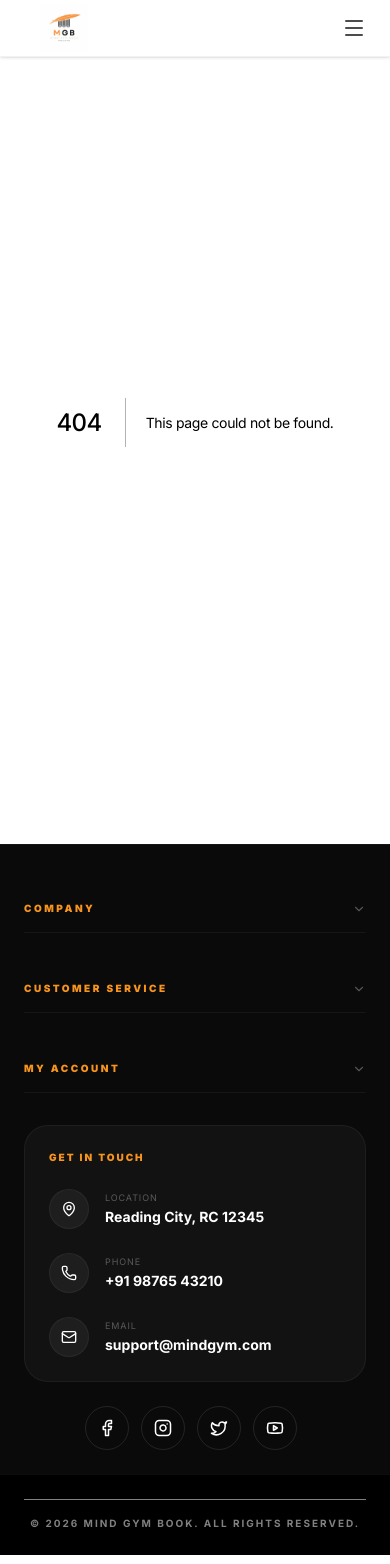
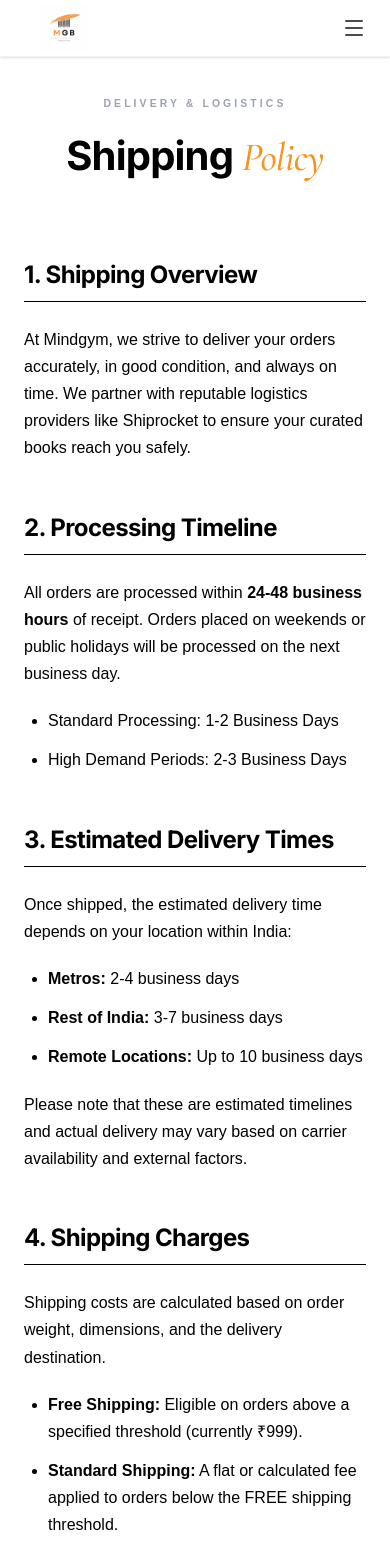
Before and after one commit to CodeQlik/Mind_gym_book_client, a Next.js app: page /shipping-policy in a window 390 px wide. Before the commit this address had no page. Shown: the top 1564 px of the page. Built offline with nearby package versions, Linux system fonts and the light colour scheme.

Commit message:
feat: add a responsive footer component and new shipping policy and terms & conditions pages.

```diff
--- /dev/null
+++ b/src/app/shipping-policy/page.js
@@ -0,0 +1,157 @@
+"use client";
+import React from "react";
+
+export default function ShippingPolicy() {
+    return (
+        <div className="bg-white min-h-screen font-['Outfit',sans-serif] text-black">
+            <style jsx>{`
+                @import url('https://fonts.googleapis.com/css2?family=Cormorant+Garamond:ital,wght@0,300;0,400;0,500;0,600;0,700;1,300;1,400;1,500;1,600;1,700&display=swap');
+
+                .serif-font {
+                    font-family: 'Cormorant Garamond', serif;
+                }
+                .policy-container {
+                    max-width: 900px;
+                    margin: 0 auto;
+                    padding: 6rem 1.5rem 5rem 1.5rem;
+                }
+                .header-area {
+                    text-align: center;
+                    margin-bottom: 5rem;
+                }
+                .policy-subtitle {
+                    font-size: 0.65rem;
+                    font-weight: 900;
+                    letter-spacing: 0.3em;
+                    color: #9CA3AF;
+                    text-transform: uppercase;
+                    display: block;
+                    margin-bottom: 1.5rem;
+                }
+                .policy-title {
+                    font-size: clamp(2.5rem, 6vw, 4.5rem);
+                    font-weight: 700;
+                    color: #000;
+                    line-height: 1;
+                    letter-spacing: -0.02em;
+                }
+                .policy-section {
+                    margin-bottom: 3rem;
+                }
+                .policy-section h2 {
+                    font-size: 1.5rem;
+                    font-weight: 700;
+                    margin-bottom: 1.5rem;
+                    padding-bottom: 0.5rem;
+                    border-bottom: 1px solid #000;
+                    color: #000;
+                }
+                .policy-section h3 {
+                    font-size: 1.1rem;
+                    font-weight: 700;
+                    margin-top: 1.5rem;
+                    margin-bottom: 0.75rem;
+                    color: #000;
+                }
+                .policy-section p {
+                    font-size: 1rem;
+                    line-height: 1.7;
+                    margin-bottom: 1.25rem;
+                    color: #000;
+                }
+                .policy-section ul {
+                    list-style-type: disc;
+                    padding-left: 1.5rem;
+                    margin-bottom: 1.25rem;
+                }
+                .policy-section li {
+                    font-size: 1rem;
+                    line-height: 1.7;
+                    margin-bottom: 0.75rem;
+                    color: #000;
+                }
+            `}</style>
+
+            <main className="policy-container">
+                <div className="header-area">
+                    <span className="policy-subtitle">Delivery & Logistics</span>
+                    <h1 className="policy-title">
+                        Shipping <span className="text-[#F7941E] italic serif-font font-medium">Policy</span>
+                    </h1>
+                </div>
+
+                <div className="policy-section">
+                    <h2>1. Shipping Overview</h2>
+                    <p>
+                        At Mindgym, we strive to deliver your orders accurately, in good condition, and always on time. We partner with reputable logistics providers like Shiprocket to ensure your curated books reach you safely.
+                    </p>
+                </div>
+
+                <div className="policy-section">
+                    <h2>2. Processing Timeline</h2>
+                    <p>
+                        All orders are processed within <strong>24-48 business hours</strong> of receipt. Orders placed on weekends or public holidays will be processed on the next business day.
+                    </p>
+                    <ul>
+                        <li>Standard Processing: 1-2 Business Days</li>
+                        <li>High Demand Periods: 2-3 Business Days</li>
+                    </ul>
+                </div>
+
+                <div className="policy-section">
+                    <h2>3. Estimated Delivery Times</h2>
+                    <p>
+                        Once shipped, the estimated delivery time depends on your location within India:
+                    </p>
+                    <ul>
+                        <li><strong>Metros:</strong> 2-4 business days</li>
+                        <li><strong>Rest of India:</strong> 3-7 business days</li>
+                        <li><strong>Remote Locations:</strong> Up to 10 business days</li>
+                    </ul>
+                    <p>Please note that these are estimated timelines and actual delivery may vary based on carrier availability and external factors.</p>
+                </div>
+
+                <div className="policy-section">
+                    <h2>4. Shipping Charges</h2>
+                    <p>
+                        Shipping costs are calculated based on order weight, dimensions, and the delivery destination.
+                    </p>
+                    <ul>
+                        <li><strong>Free Shipping:</strong> Eligible on orders above a specified threshold (currently ₹999).</li>
+                        <li><strong>Standard Shipping:</strong> A flat or calculated fee applied to orders below the FREE shipping threshold.</li>
+                    </ul>
+                    <p>Final shipping charges are displayed during the checkout process before payment is initialized.</p>
+                </div>
+
+                <div className="policy-section">
+                    <h2>5. Order Tracking</h2>
+                    <p>
+                        Once your order is dispatched, you will receive an email containing your tracking number and a direct link to the logistics provider's website. You can also track your order status in real-time within the <strong>User Dashboard</strong> under the "My Orders" tab.
+                    </p>
+                </div>
+
+                <div className="policy-section">
+                    <h2>6. Delivery Failures & RTO</h2>
+                    <p>
+                        Our partners will make three delivery attempts. If the package remains undelivered due to an incorrect address, unavailability, or refusal, it will be returned to our warehouse (RTO).
+                    </p>
+                    <p>In such cases, we will contact you for rescheduling, and additional shipping charges may apply.</p>
+                </div>
+
+                <div className="policy-section">
+                    <h2>7. Damaged Shipments</h2>
+                    <p>
+                        If you receive a package that is visibly damaged, please take clear photographs before opening it and contact our support team within 24 hours at <strong>support@mindgym.com</strong>.
+                    </p>
+                </div>
+
+                <div className="policy-section">
+                    <h2>8. Contact Information</h2>
+                    <p>
+                        For any queries regarding shipping or tracking, please reach out to our support team through the in-app ticketing system or library-support email.
+                    </p>
+                </div>
+            </main>
+        </div>
+    );
+}
--- a/src/app/terms-conditions/page.js
+++ b/src/app/terms-conditions/page.js
@@ -123,6 +123,7 @@ export default function TermsConditions() {
                     <p>
                         However, we do not guarantee that all descriptions, images, or information are completely error-free. We reserve the right to correct errors or update product information at any time.
                     </p>
+
                 </div>
 
                 <div className="policy-section">
--- a/src/component/Footer.js
+++ b/src/component/Footer.js
@@ -29,10 +29,11 @@ const Footer = () => {
         ],
         customerService: [
             { name: "Help Center", path: "/support" },
-            { name: "Support Tickets", path: "/support" },
-            { name: "Shipping Info", path: "/shipping-policy" },
+            { name: "Shipping Policy", path: "/shipping-policy" },
             { name: "Refund Policy", path: "/refund-policy" },
             { name: "Return Policy", path: "/return-policy" },
+            { name: "Privacy Policy", path: "/privacy-policy" },
+            { name: "Terms & Conditions", path: "/terms-conditions" },
         ],
         account: [
             { name: "Login / Register", path: "/login" },
@@ -182,7 +183,7 @@ const Footer = () => {
 
             {/* Bottom Bar */}
             <div className="border-t border-white/5 py-6 px-6 md:px-12 bg-black">
-            <hr className="border-white/50"/>
+                <hr className="border-white/50" />
                 <div className="max-w-[1440px] mx-auto flex flex-col md:flex-row justify-center items-center gap-4">
                     <p className="text-white/50 text-[10px] font-bold tracking-[0.2em] uppercase mt-4">
                         © 2026 Mind Gym Book. All rights reserved.
```
